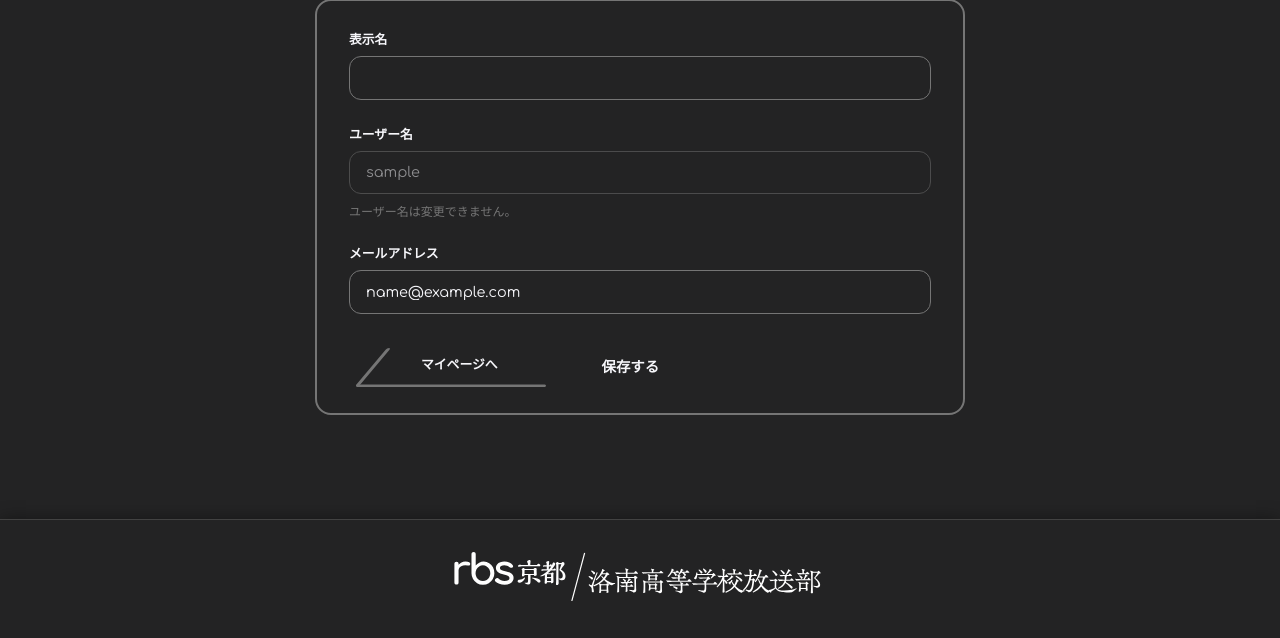
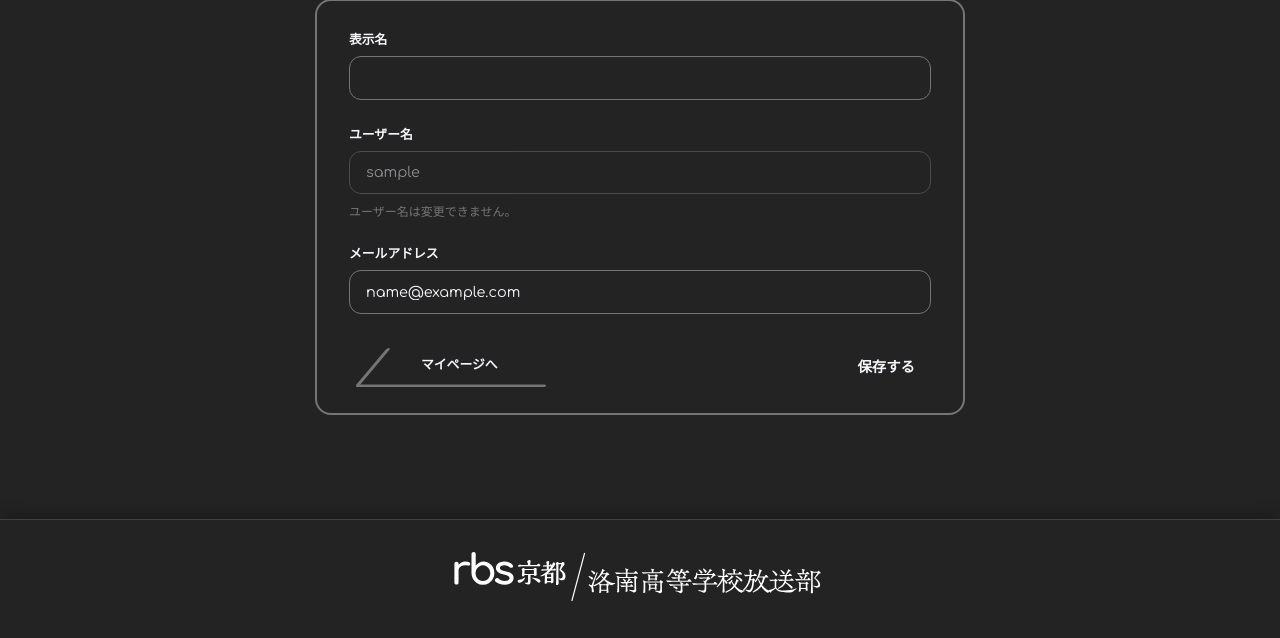
Before and after one commit to rbs-kyoto/rbs-kyoto, a Django app: page /accounts/profile/edit/ in a window 1280 px wide. Shown: the part 261-899 px from the top of the page. Run offline with Django 5.2, Linux system fonts and the light colour scheme; the visitor is signed in with stand-in values (Sample User, id 1); some libraries are stand-ins or nearby versions; some web fonts are replaced.

Commit message:
Fine design adjustment 2

```diff
--- a/static/main/css/login.css
+++ b/static/main/css/login.css
@@ -106,7 +106,6 @@ button.login-submit {
     width: max-content;
     margin: 0 auto;
     font-family: "Google Sans", "Noto Sans JP", sans-serif;
-    font-weight: 600;
     font-variation-settings: 'opsz' 20;
 }
 
--- a/static/main/css/mypage.css
+++ b/static/main/css/mypage.css
@@ -170,7 +170,7 @@
 .account-form__footer {
     display: flex;
     align-items: center;
-    gap: 2rem;
+    justify-content: space-between;
     margin-top: .5rem;
 }
 
```
